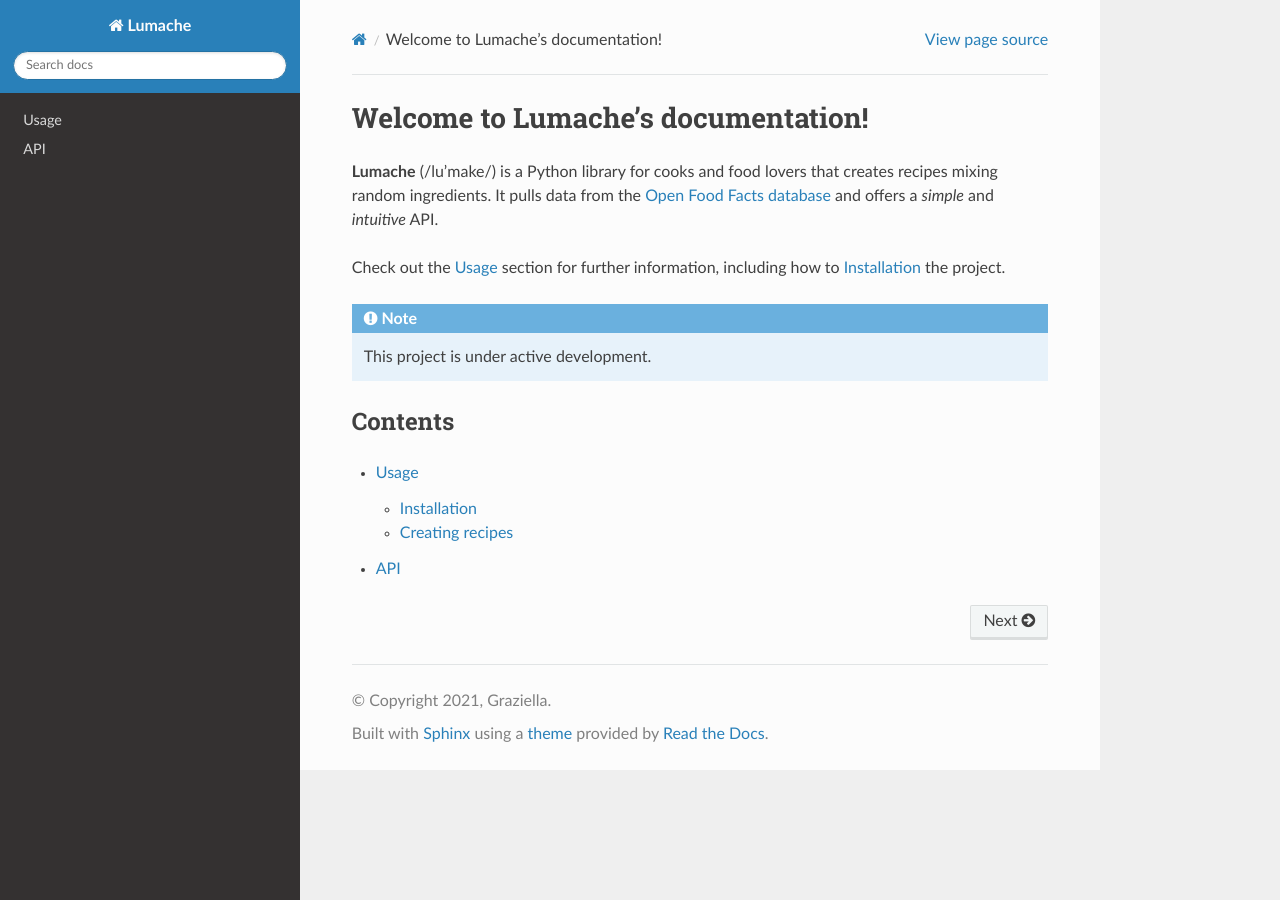
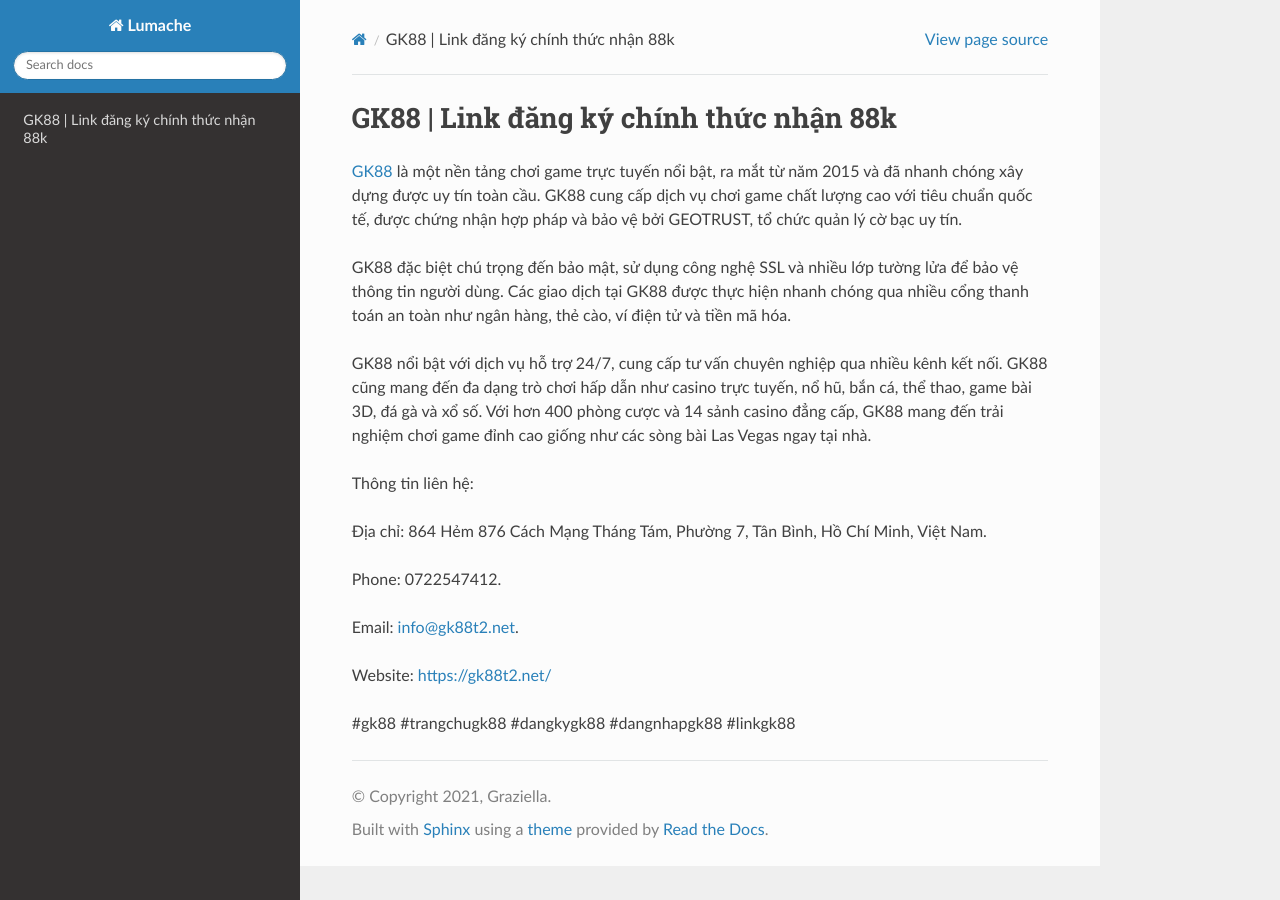
Before and after one commit to syvan0897/gk88t2net, a Sphinx documentation site: the page built from docs/source/index.rst, in a window 1280 px wide. Built offline with Sphinx 7.4.7 and the Read the Docs theme 3.1.0, drawn with Linux system fonts in a browser that asks for light colours.

Commit message:
Update index.rst

```diff
--- a/docs/source/index.rst
+++ b/docs/source/index.rst
@@ -1,22 +1,20 @@
-Welcome to Lumache's documentation!
+GK88 | Link đăng ký chính thức nhận 88k
 ===================================
 
-**Lumache** (/lu'make/) is a Python library for cooks and food lovers
-that creates recipes mixing random ingredients.
-It pulls data from the `Open Food Facts database <https://world.openfoodfacts.org/>`_
-and offers a *simple* and *intuitive* API.
+`GK88 <https://gk88t2.net/>`_ là một nền tảng chơi game trực tuyến nổi bật, ra mắt từ năm 2015 và đã nhanh chóng xây dựng được uy tín toàn cầu. GK88 cung cấp dịch vụ chơi game chất lượng cao với tiêu chuẩn quốc tế, được chứng nhận hợp pháp và bảo vệ bởi GEOTRUST, tổ chức quản lý cờ bạc uy tín.
 
-Check out the :doc:`usage` section for further information, including
-how to :ref:`installation` the project.
+GK88 đặc biệt chú trọng đến bảo mật, sử dụng công nghệ SSL và nhiều lớp tường lửa để bảo vệ thông tin người dùng. Các giao dịch tại GK88 được thực hiện nhanh chóng qua nhiều cổng thanh toán an toàn như ngân hàng, thẻ cào, ví điện tử và tiền mã hóa.
 
-.. note::
+GK88 nổi bật với dịch vụ hỗ trợ 24/7, cung cấp tư vấn chuyên nghiệp qua nhiều kênh kết nối. GK88 cũng mang đến đa dạng trò chơi hấp dẫn như casino trực tuyến, nổ hũ, bắn cá, thể thao, game bài 3D, đá gà và xổ số. Với hơn 400 phòng cược và 14 sảnh casino đẳng cấp, GK88 mang đến trải nghiệm chơi game đỉnh cao giống như các sòng bài Las Vegas ngay tại nhà.
 
-   This project is under active development.
+Thông tin liên hệ:
 
-Contents
---------
+Địa chỉ: 864 Hẻm 876 Cách Mạng Tháng Tám, Phường 7, Tân Bình, Hồ Chí Minh, Việt Nam.
 
-.. toctree::
+Phone: 0722547412.
 
-   usage
-   api
+Email: info@gk88t2.net.
+
+Website: https://gk88t2.net/
+
+#gk88 #trangchugk88 #dangkygk88 #dangnhapgk88 #linkgk88
```
